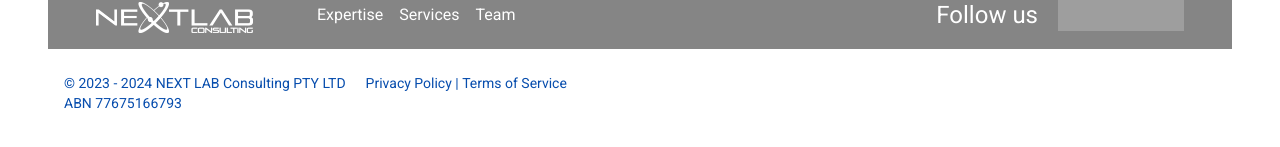
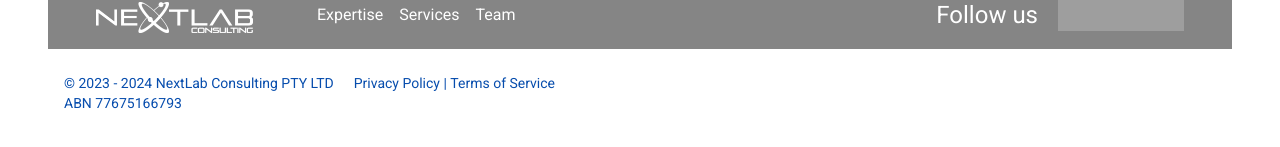
Before and after one commit to MaxSmile/nextlabconsulting, a Next.js app: page / in a window 1280 px wide. Shown: the part 4053-4200 px from the top of the page. Built offline with nearby package versions, Linux system fonts and the light colour scheme; grey boxes are pictures that could not be loaded.

Commit message:
Nextlab in footer

```diff
--- a/app/_components/Footer.jsx
+++ b/app/_components/Footer.jsx
@@ -27,7 +27,7 @@ export default function Footer() {
       </div>
       <div className="flex gap-5 mt-6 text-sm leading-5 text-secondary max-md:flex-wrap max-md:max-w-full px-4">
         <div className="flex max-md:max-w-full">
-          © 2023 - {new Date().getFullYear()} NEXT LAB Consulting PTY LTD
+          © 2023 - {new Date().getFullYear()} NextLab Consulting PTY LTD
           <br/>
 ABN 77675166793
         </div>
```
